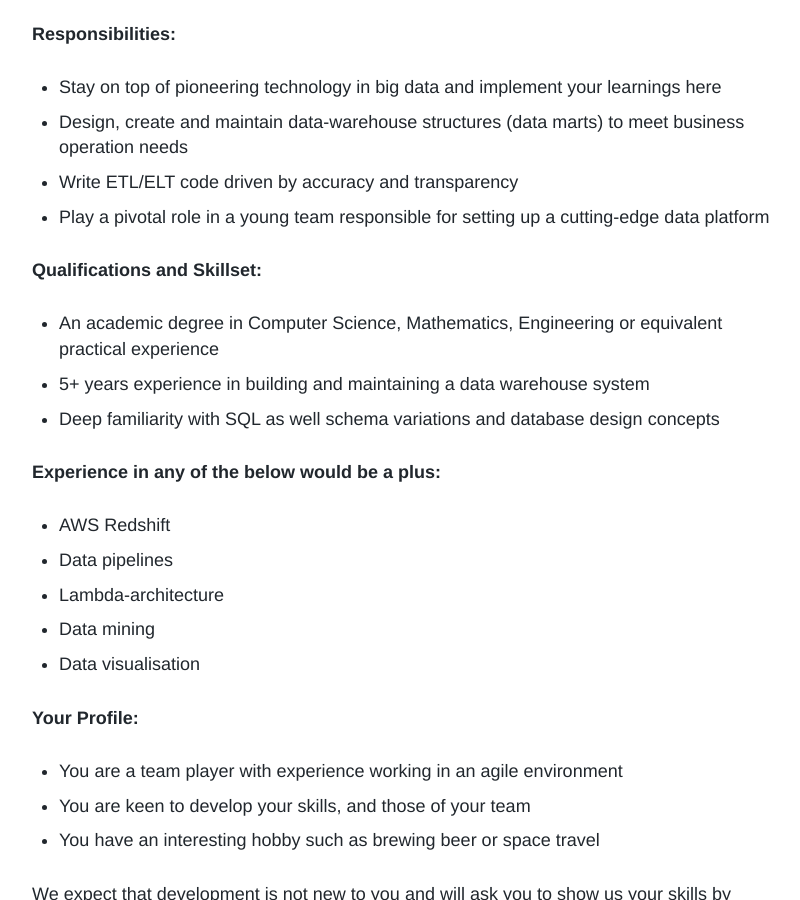
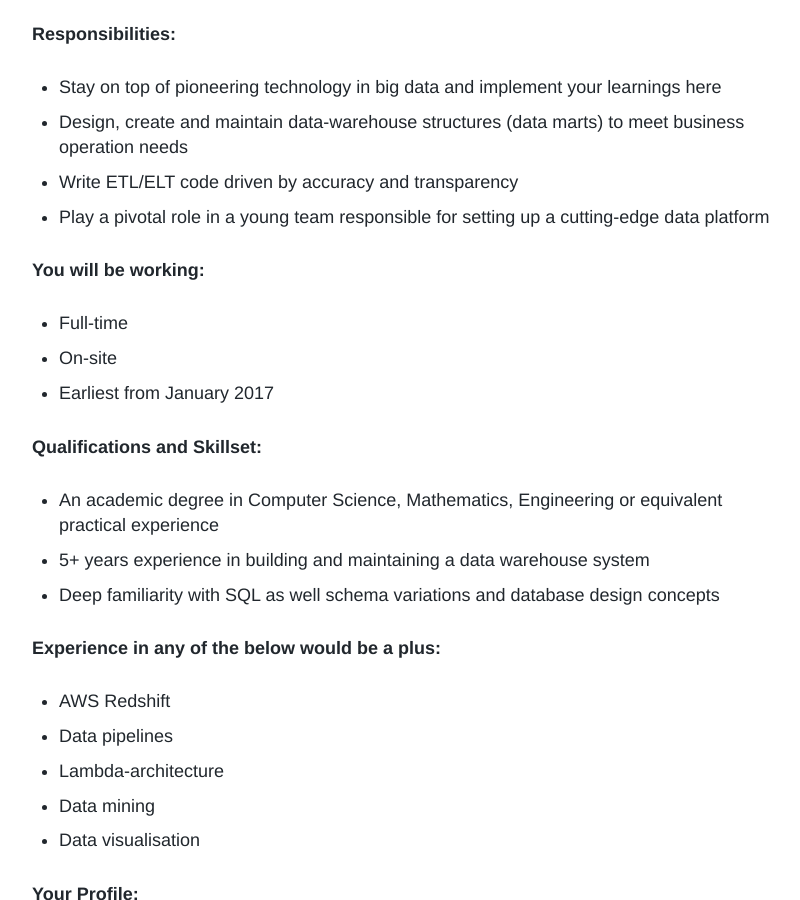
Before and after one commit to upday/upday.github.io, a Jekyll site: the page built from _posts/jobs/2016-10-05-dwh.md, in a window 1280 px wide and 900 px high, scrolled down 527 px. Shown: the whole window, without its empty margins (234-1034 px from the left). Built offline with Jekyll 4.4.1, drawn with Linux system fonts in a browser that asks for light colours; nearby versions of some CDN libraries; some web fonts are replaced; comment, search, counter and statistics services are not loaded.

```diff
--- a/_posts/jobs/2016-10-05-dwh.md
+++ b/_posts/jobs/2016-10-05-dwh.md
@@ -18,6 +18,12 @@
 * Design, create and maintain data-warehouse structures (data marts) to meet business operation needs
 * Write ETL/ELT code driven by accuracy and transparency
 * Play a pivotal role in a young team responsible for setting up a cutting-edge data platform
+
+**You will be working:**
+
+* Full-time
+* On-site
+* Earliest from January 2017
 
 **Qualifications and Skillset:**
 
```
